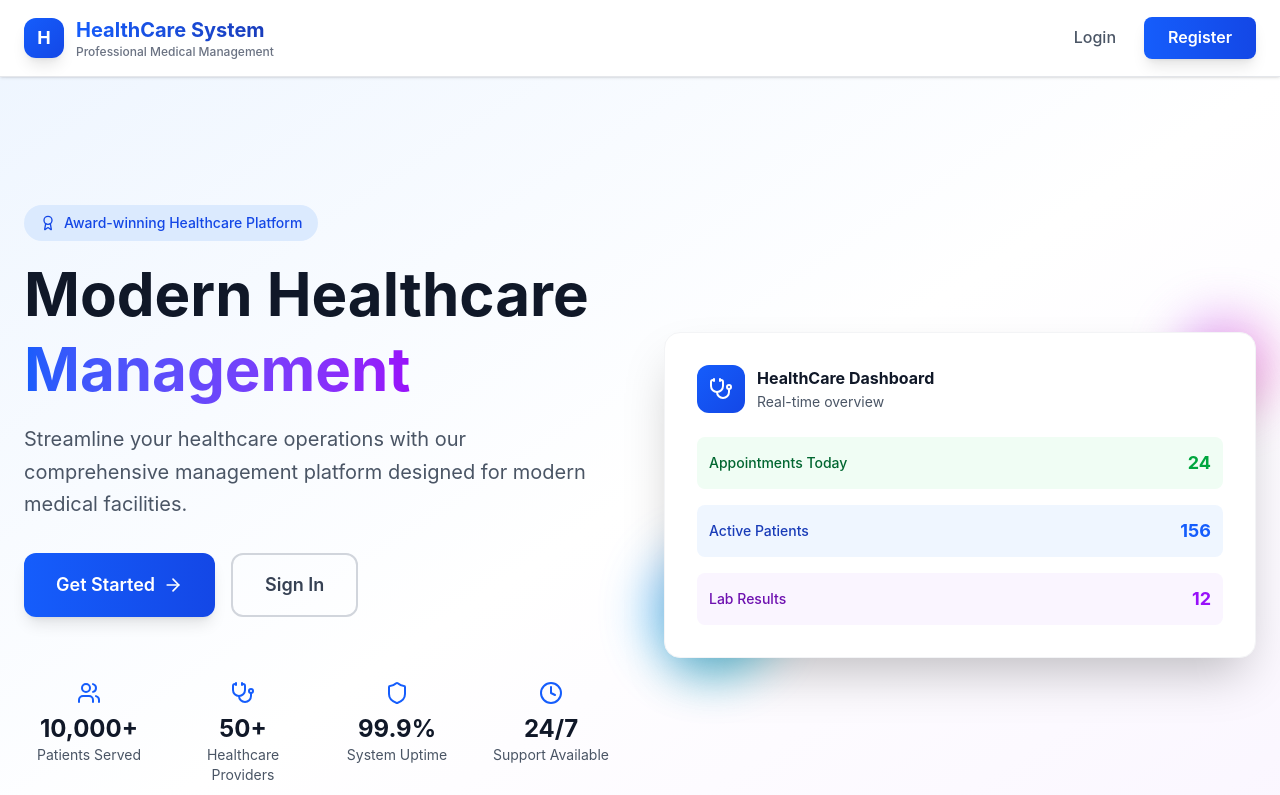
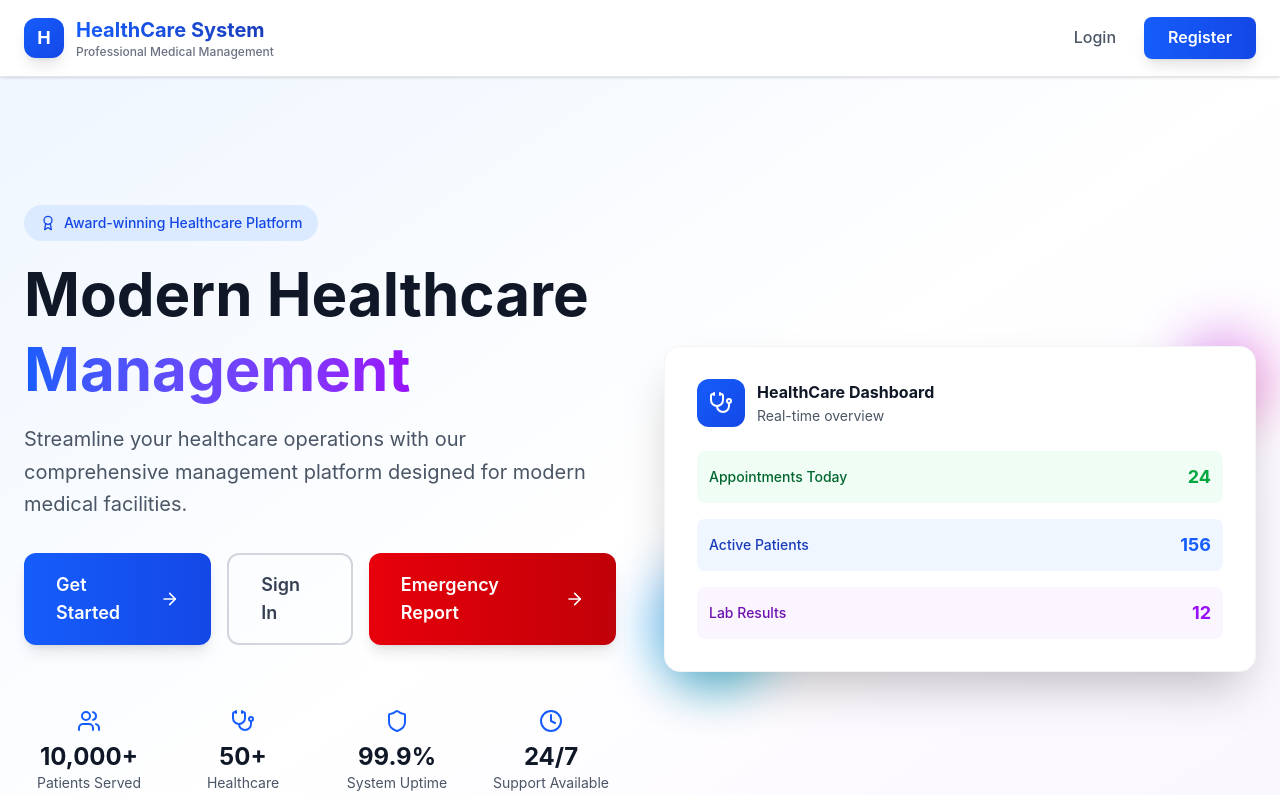
Before and after one commit to Lungan77/hospital_management, a Next.js app: page / in a window 1280 px wide. Shown: the top 795 px of the page. Built offline with nearby package versions, Linux system fonts and the light colour scheme; no server answers.

Commit message:
Updated page.js

```diff
--- a/app/page.js
+++ b/app/page.js
@@ -88,6 +88,10 @@ export default function Home() {
                 </Link>
                 <Link href="/login" className="inline-flex items-center justify-center gap-2 px-8 py-4 border-2 border-gray-300 text-gray-700 rounded-xl font-semibold text-lg hover:border-blue-600 hover:text-blue-600 transition-all duration-200">
                   Sign In
+                </Link>
+                <Link href="/emergency/report" className="inline-flex items-center justify-center gap-2 px-8 py-4 bg-gradient-to-r from-red-600 to-red-700 text-white rounded-xl font-semibold text-lg hover:from-red-700 hover:to-red-800 transition-all duration-200 shadow-lg hover:shadow-red-500/25 transform hover:scale-105">
+                  Emergency Report
+                  <ArrowRight className="w-5 h-5" />
                 </Link>
               </div>
 
--- a/components/Sidebar.js
+++ b/components/Sidebar.js
@@ -21,6 +21,7 @@ import {
   Activity,
   FolderKanban,
   ChevronRight,
+  Truck,
 } from "lucide-react";
 
 export default function Sidebar() {
@@ -33,7 +34,6 @@ export default function Sidebar() {
       { label: "Dashboard", href: "/dashboard", icon: <Home className="w-5 h-5" />, color: "text-blue-500" },
       { label: "Users", href: "/admin/users", icon: <Users className="w-5 h-5" />, color: "text-green-500" },
       { label: "Billing", href: "/admin/billing", icon: <CreditCard className="w-5 h-5" />, color: "text-purple-500" },
-      { label: "Emergency Dispatch", href: "/emergency/dispatch", icon: <Activity className="w-5 h-5" />, color: "text-red-500" },
     ],
     doctor: [
       { label: "Dashboard", href: "/dashboard", icon: <Home className="w-5 h-5" />, color: "text-blue-500" },
@@ -44,19 +44,14 @@ export default function Sidebar() {
       { label: "Test Results", href: "/results/doctor", icon: <FileSearch className="w-5 h-5" />, color: "text-pink-500" },
       { label: "Bills", href: "/bills/my", icon: <CreditCard className="w-5 h-5" />, color: "text-yellow-500" },
       { label: "Patients", href: "/patient/list", icon: <Users className="w-5 h-5" />, color: "text-teal-500" },
-      { label: "ER Portal", href: "/emergency/er", icon: <Activity className="w-5 h-5" />, color: "text-red-500" },
-      { label: "Paramedic", href: "/emergency/paramedic", icon: <Truck className="w-5 h-5" />, color: "text-orange-500" },
     ],
     receptionist: [
       { label: "Dashboard", href: "/dashboard", icon: <Home className="w-5 h-5" />, color: "text-blue-500" },
       { label: "Check-in", href: "/receptionist/appointments", icon: <ClipboardCheck className="w-5 h-5" />, color: "text-green-500" },
-      { label: "Emergency Dispatch", href: "/emergency/dispatch", icon: <Activity className="w-5 h-5" />, color: "text-red-500" },
     ],
     nurse: [
       { label: "Dashboard", href: "/dashboard", icon: <Home className="w-5 h-5" />, color: "text-blue-500" },
       { label: "Record Vitals", href: "/nurse/vitals", icon: <HeartPulse className="w-5 h-5" />, color: "text-red-500" },
-      { label: "ER Portal", href: "/emergency/er", icon: <Activity className="w-5 h-5" />, color: "text-red-500" },
-      { label: "Paramedic", href: "/emergency/paramedic", icon: <Truck className="w-5 h-5" />, color: "text-orange-500" },
     ],
     labtech: [
       { label: "Dashboard", href: "/dashboard", icon: <Home className="w-5 h-5" />, color: "text-blue-500" },
```
